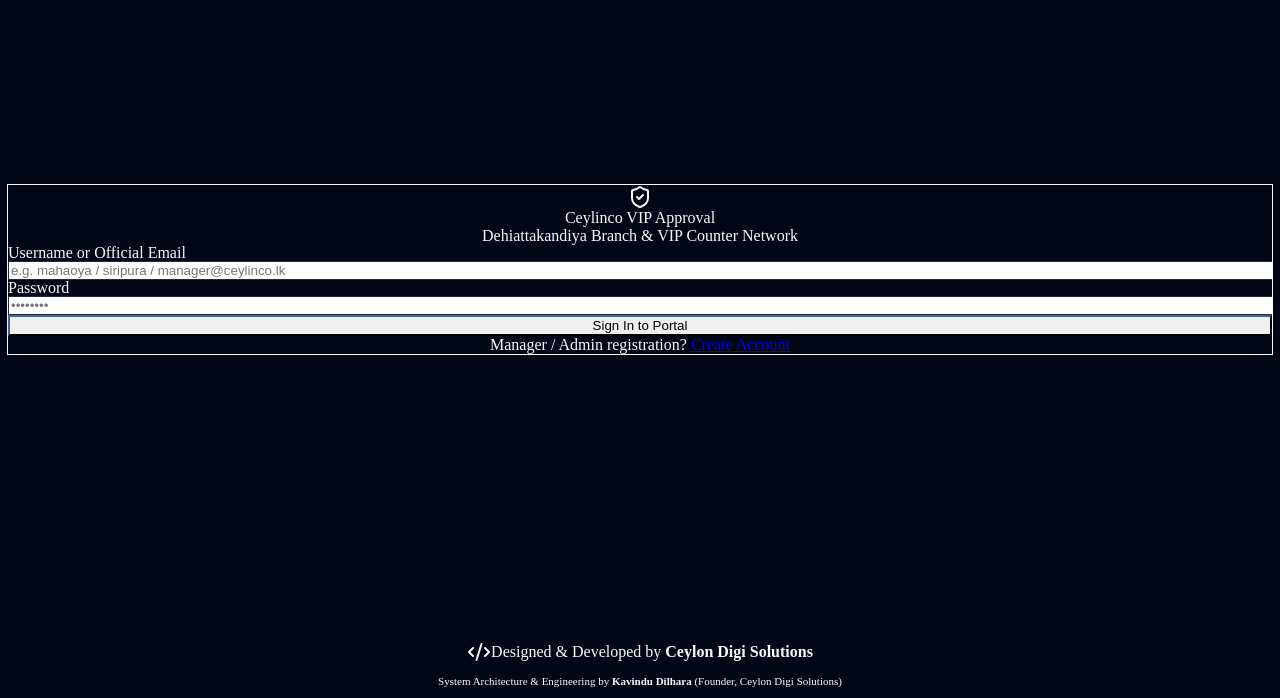
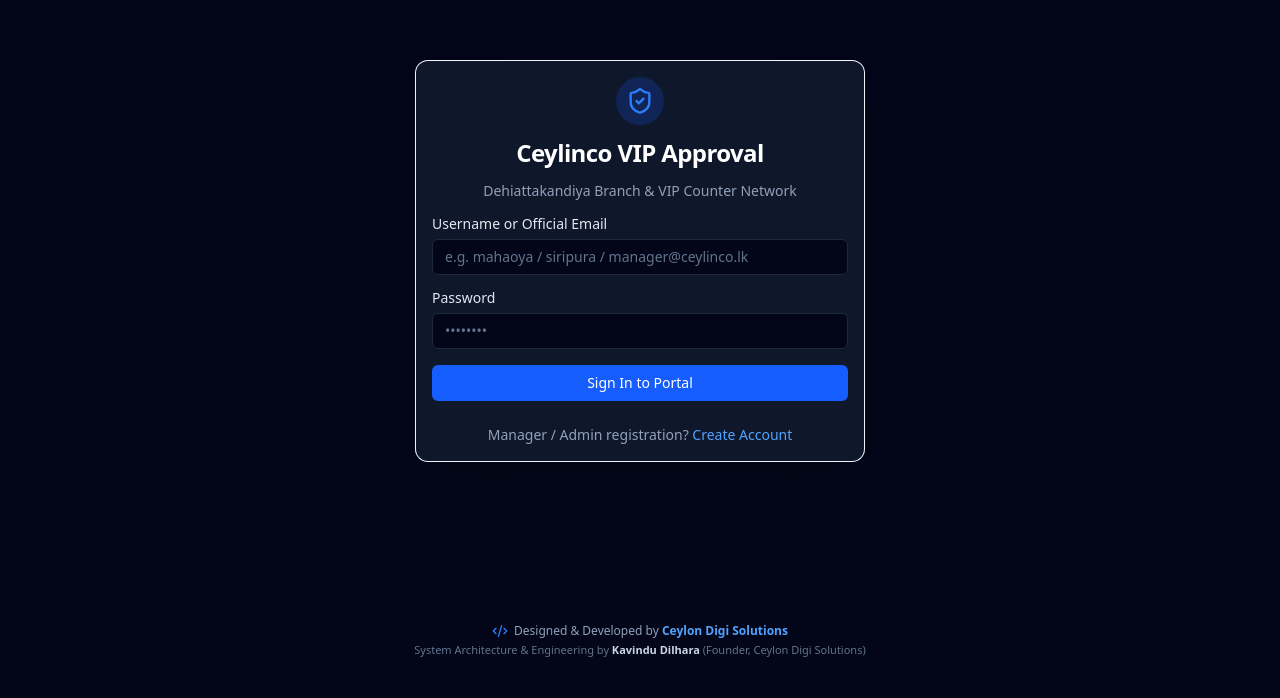
Before and after one commit to slkaviyaa/ceylinco-approval-system, a Next.js app: page /login in a window 1280 px wide. Shown: the part 110-808 px from the top of the page. Built offline with nearby package versions, Linux system fonts and the light colour scheme; no server answers.

Commit message:
fix: configure @tailwindcss/postcss and update css imports for tailwind v4

```diff
--- a/app/globals.css
+++ b/app/globals.css
@@ -1,6 +1,4 @@
-@tailwind base;
-@tailwind components;
-@tailwind utilities;
+@import "tailwindcss";
 
 @layer base {
   :root {
@@ -38,3 +36,8 @@ html, body {
   touch-action: manipulation;
   min-height: 100vh;
 }
+
+button, a, input, select {
+  -webkit-tap-highlight-color: transparent;
+  touch-action: manipulation;
+}
--- a/package.json
+++ b/package.json
@@ -23,11 +23,12 @@
     "react-dom": "19.2.8",
     "shadcn": "^4.19.0",
     "tailwind-merge": "^3.6.0",
+    "tailwindcss-animate": "^1.0.7",
     "tw-animate-css": "^1.4.0",
     "xlsx": "^0.18.5"
   },
   "devDependencies": {
-    "@tailwindcss/postcss": "^4",
+    "@tailwindcss/postcss": "^4.3.3",
     "@types/node": "^20",
     "@types/qrcode": "^1.5.6",
     "@types/react": "^19",
--- a/postcss.config.mjs
+++ b/postcss.config.mjs
@@ -1,8 +1,7 @@
 /** @type {import('postcss-load-config').Config} */
 const config = {
   plugins: {
-    tailwindcss: {},
-    autoprefixer: {},
+    '@tailwindcss/postcss': {},
   },
 };
 
--- a/tailwind.config.ts
+++ b/tailwind.config.ts
@@ -9,13 +9,6 @@ const config: Config = {
     "./src/**/*.{js,ts,jsx,tsx,mdx}",
   ],
   theme: {
-    container: {
-      center: true,
-      padding: "2rem",
-      screens: {
-        "2xl": "1400px",
-      },
-    },
     extend: {
       colors: {
         border: "hsl(var(--border))",
@@ -59,7 +52,7 @@ const config: Config = {
       },
     },
   },
-  plugins: [require("tailwindcss-animate")],
+  plugins: [],
 };
 
 export default config;
```
Also changed, not shown: 1 other file (tests, documents, lock files or other folders).
